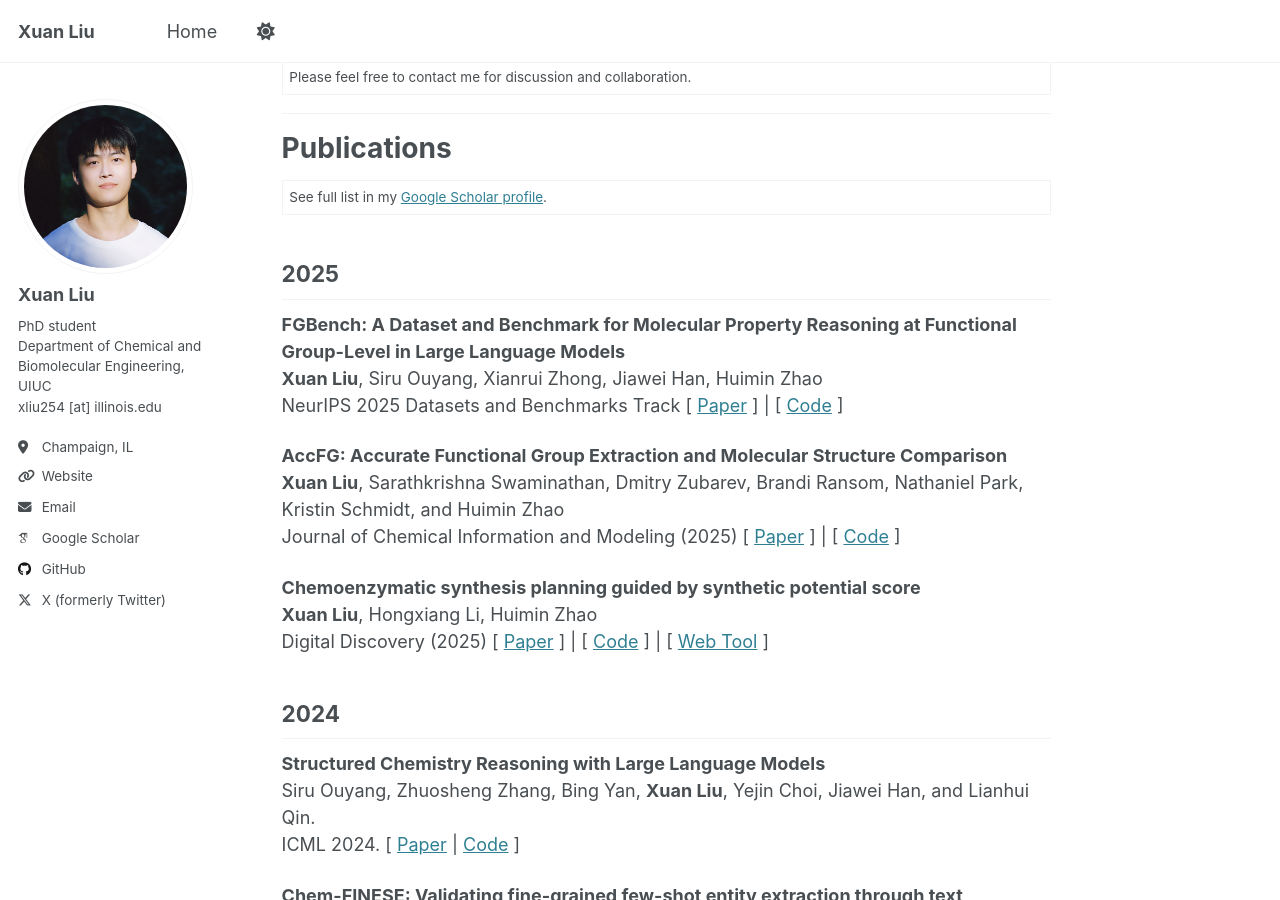
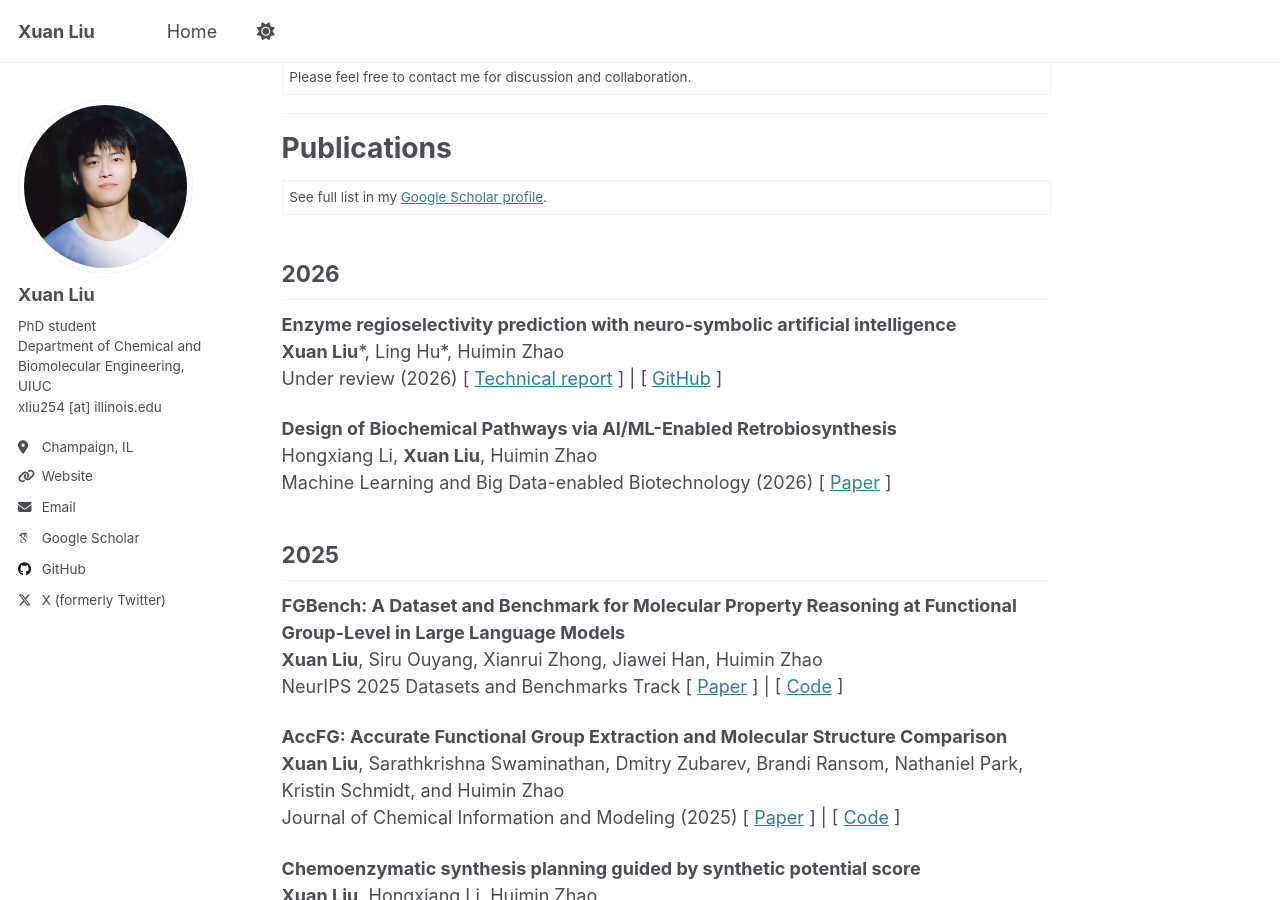
Before and after one commit to xuanliugit/xuanliugit.github.io, a Jekyll site: the page built from _pages/about.md, in a window 1280 px wide and 900 px high, scrolled down 470 px. Built offline with Jekyll 4.4.1, drawn with Linux system fonts in a browser that asks for light colours; some web fonts are replaced.

Commit message:
Update 2026 publications

```diff
--- a/_pages/about.md
+++ b/_pages/about.md
@@ -25,6 +25,15 @@ My research interests lie at machine learning and large language models for chem
 # Publications
 
 | See full list in my [Google Scholar profile](https://scholar.google.com/citations?user=XbtWYioAAAAJ).
+
+## 2026
+**Enzyme regioselectivity prediction with neuro-symbolic artificial intelligence**<br>
+**Xuan Liu**\*, Ling Hu\*, Huimin Zhao<br>
+Under review (2026) [ [Technical report](https://uofi.box.com/s/yk77w56en29sm6o5trc2y1ohh3fsh6tm) ] | [ [GitHub](https://xuanliugit.github.io/ARIES/) ]
+
+**Design of Biochemical Pathways via AI/ML-Enabled Retrobiosynthesis**<br>
+Hongxiang Li, **Xuan Liu**, Huimin Zhao<br>
+Machine Learning and Big Data-enabled Biotechnology (2026) [ [Paper](https://scholar.google.com/citations?view_op=view_citation&hl=en&user=XbtWYioAAAAJ&sortby=pubdate&citation_for_view=XbtWYioAAAAJ:4TOpqqG69KYC) ]
 
 ## 2025
 **FGBench: A Dataset and Benchmark for Molecular Property Reasoning at Functional Group-Level in Large Language Models**<br>
```
